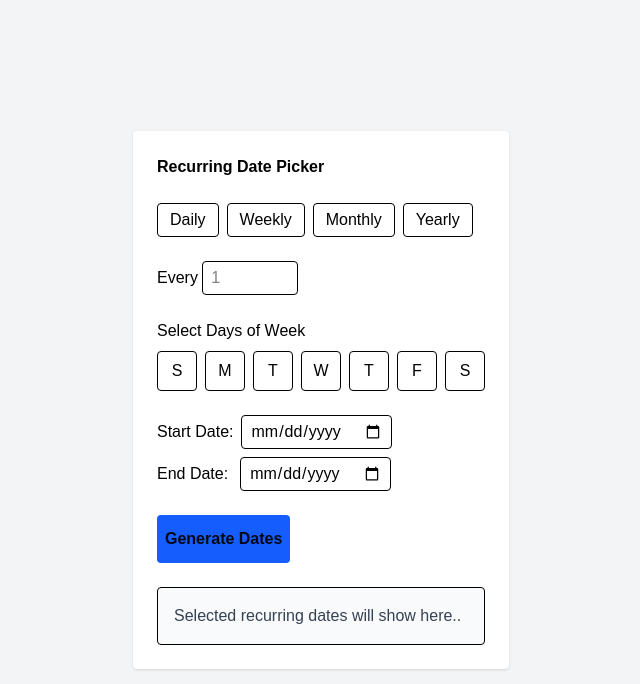
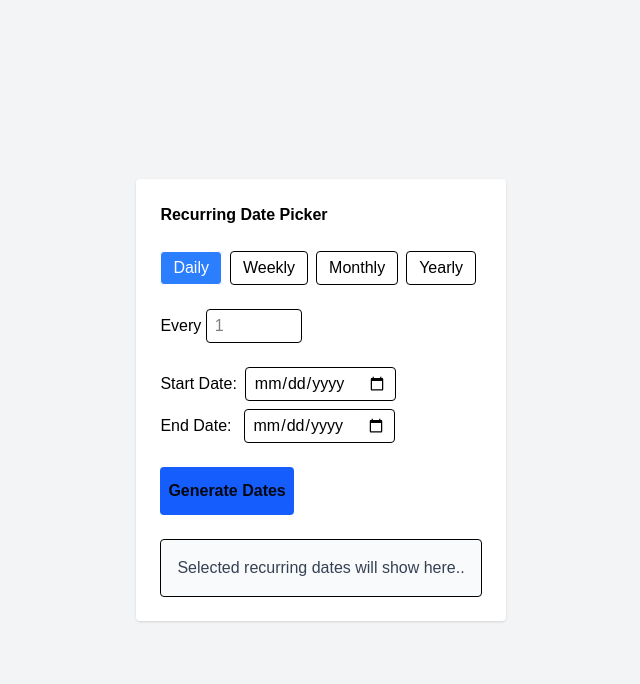
Before and after one commit to atharvasonawane/recurring_date_picker, a Next.js app: page / in a window 1280 px wide. Shown: the top 684 px of the page, without its empty margins (319-959 px from the left). Built offline with nearby package versions, Linux system fonts and the light colour scheme.

Commit message:
feat(ui): add frequency selection highlight and conditional weekly day selector

```diff
--- a/components/recurringDatePicker.tsx
+++ b/components/recurringDatePicker.tsx
@@ -1,7 +1,11 @@
 
 "use client"
 
+import { useState } from "react"
+
 export default function RecurringDatePicker() {
+
+    const[frequency, setFrequency] = useState("Daily");
 
     return (
 
@@ -13,7 +17,12 @@ export default function RecurringDatePicker() {
                 {["Daily", "Weekly", "Monthly", "Yearly"].map((label) => (
                     <button
                         key={label}
-                        className="px-3 py-1 border rounded hover:bg-blue-100">
+                        onClick={() => setFrequency(label)}
+                        className={`px-3 py-1 border rounded ${
+                            frequency === label ? "bg-blue-500 text-white" : "hover:bg-blue-100 "
+                        }`}
+                    >
+
                         {label}
                     </button>
                 ))}
@@ -28,6 +37,7 @@ export default function RecurringDatePicker() {
             </div>
 
             {/* WEEKLY */}
+            {frequency === "Weekly" && (
             <div>
                 <label className="block mb-2">Select Days of Week</label>
                 <div className="flex gap-2">
@@ -41,6 +51,7 @@ export default function RecurringDatePicker() {
                     ))}
                 </div>
             </div>
+)}
 
             {/* DATE RANGE */}
             <div className="flex flex-col gap-2">
```
